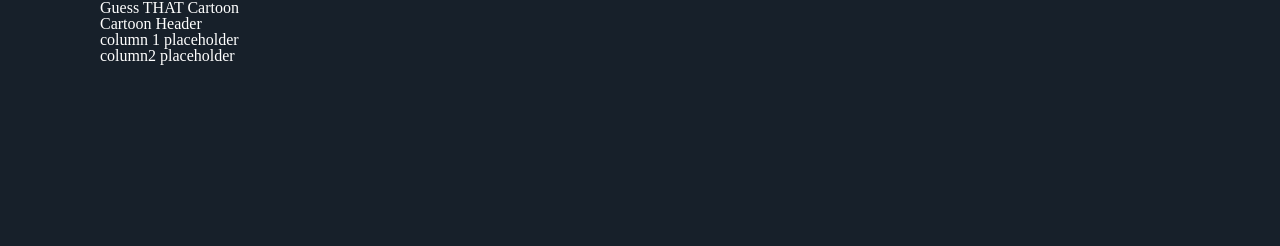
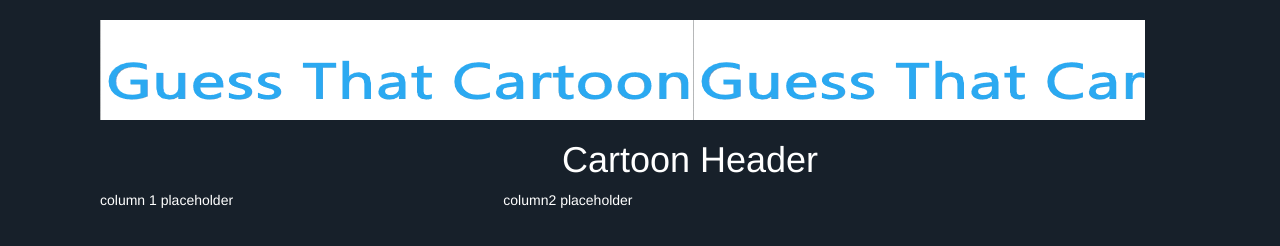
Before and after one commit to LisaMichael/Word-Guess-Game, a plain HTML site: page index.html in a window 1280 px wide. Drawn offline with nearby package versions, Linux system fonts and the light colour scheme.

Commit message:
modified index.html and style.css for top and body headers

```diff
--- a/assets/css/style.css
+++ b/assets/css/style.css
@@ -1,7 +1,24 @@
 body {
 margin-left: 100px ;
-margin-right: 200px;
+
 background-color: #17202A ;
 color: #ffffff;
 
 }
+
+#main_header {
+    height: 100px;
+    margin-right: 135px;
+    width: "100%";
+    background-image: url("../images/cartoontitle.png");
+}
+
+#main-content {
+    margin-right: 200px;
+}
+
+#cartoonName {
+    width: "100%";
+    text-align: center;
+    float: center;
+}
--- a/index.html
+++ b/index.html
@@ -8,7 +8,11 @@
     <title>Word Guess Game</title>
     <!-- adding css file -->
     <link href="assets/css/reset.css" rel="stylesheet" type="text/css">
-    <link href="assets/css/style.css" rel="stylesheet" type="text/css">
+    <!-- Latest compiled and minified CSS -->
+    <link rel="stylesheet" href="https://maxcdn.bootstrapcdn.com/bootstrap/3.3.7/css/bootstrap.min.css"
+        integrity="sha384-BVYiiSIFeK1dGmJRAkycuHAHRg32OmUcww7on3RYdg4Va+PmSTsz/K68vbdEjh4u" crossorigin="anonymous">
+    <!--local css-->
+        <link href="assets/css/style.css" rel="stylesheet" type="text/css">
     <!-- adding javascript file -->
     <script type="text/javascript" src="assets/javascript/game.js"></script>
 </head>
@@ -17,7 +21,7 @@
 
     <div class="wrapper">
         <section id="main_header">
-            <h1 id="name">Guess THAT Cartoon</h1>
+            <h1 id="cartoonHeader">Guess THAT Cartoon</h1>
 
 
         </section>
@@ -28,7 +32,7 @@
 
     <div class="wrapper">
         <div id="main_content">
-            <h1 id="headings">Cartoon Header</h1>
+            <h1 id="cartoonName">Cartoon Header</h1>
 
 
             <div class="row">
```
Also changed, not shown: assets/images/cartoontitle.png (added).
